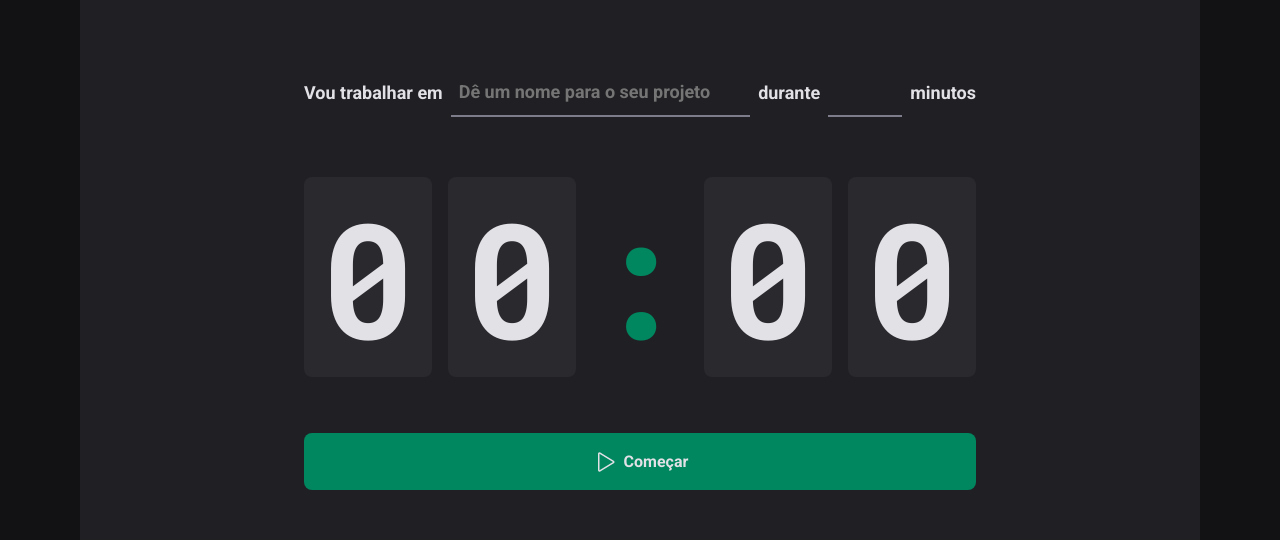
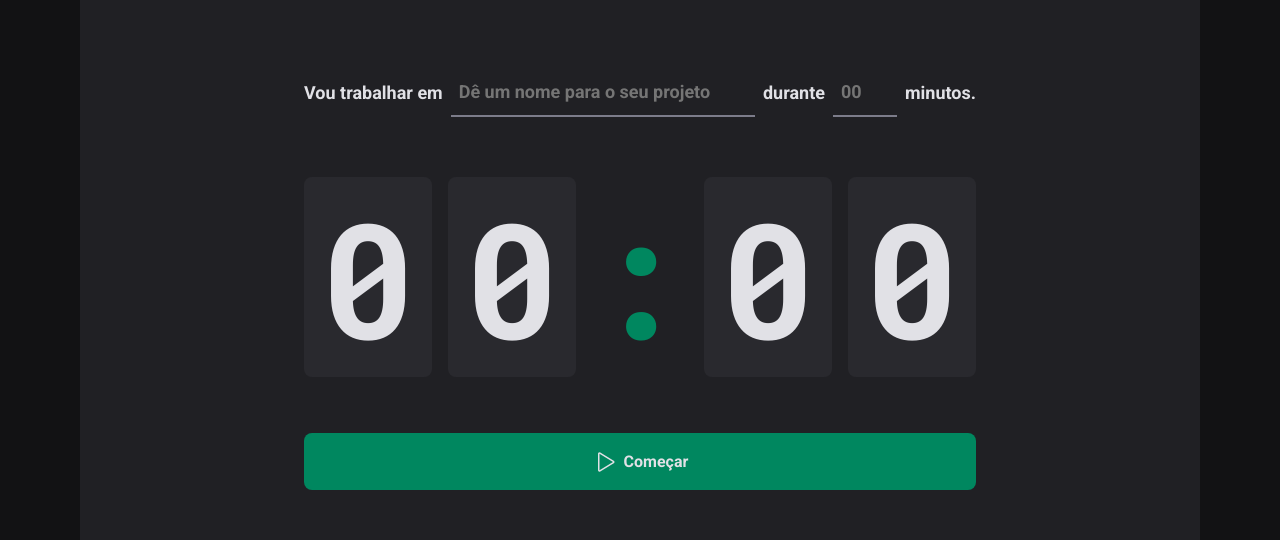
Before and after one commit to dantevicenzo/ignite-reactjs-02-timer, a React (Vite) app: page / in a window 1280 px wide. Shown: the part 170-710 px from the top of the page. Built offline with nearby package versions, Linux system fonts and the light colour scheme.

Commit message:
Layout changes

```diff
--- a/src/pages/History/index.tsx
+++ b/src/pages/History/index.tsx
@@ -1,9 +1,9 @@
-import { HistoryContainer, StyledTable } from './styles'
+import { HistoryContainer, Status, StyledTable } from './styles'
 
 export function History() {
   return (
     <HistoryContainer>
-      <h3>Meu histórico</h3>
+      <h1>Meu histórico</h1>
       <StyledTable>
         <thead>
           <tr>
@@ -18,43 +18,57 @@ export function History() {
             <td>Conserto de débitos técnicos </td>
             <td>25 minutos</td>
             <td>Há cerca de 2 meses</td>
-            <td>Em andamento</td>
+            <td>
+              <Status statusColor="inProgress">Em andamento</Status>
+            </td>
           </tr>
           <tr>
             <td>Conserto de débitos técnicos </td>
             <td>25 minutos</td>
             <td>Há cerca de 2 meses</td>
-            <td>Em andamento</td>
+            <td>
+              <Status statusColor="completed">Em andamento</Status>
+            </td>
           </tr>
           <tr>
             <td>Conserto de débitos técnicos </td>
             <td>25 minutos</td>
             <td>Há cerca de 2 meses</td>
-            <td>Em andamento</td>
+            <td>
+              <Status statusColor="interrupted">Em andamento</Status>
+            </td>
           </tr>
           <tr>
             <td>Conserto de débitos técnicos </td>
             <td>25 minutos</td>
             <td>Há cerca de 2 meses</td>
-            <td>Em andamento</td>
+            <td>
+              <Status statusColor="inProgress">Em andamento</Status>
+            </td>
           </tr>
           <tr>
             <td>Conserto de débitos técnicos </td>
             <td>25 minutos</td>
             <td>Há cerca de 2 meses</td>
-            <td>Em andamento</td>
+            <td>
+              <Status statusColor="inProgress">Em andamento</Status>
+            </td>
           </tr>
           <tr>
             <td>Conserto de débitos técnicos </td>
             <td>25 minutos</td>
             <td>Há cerca de 2 meses</td>
-            <td>Em andamento</td>
+            <td>
+              <Status statusColor="inProgress">Em andamento</Status>
+            </td>
           </tr>
           <tr>
             <td>Conserto de débitos técnicos </td>
             <td>25 minutos</td>
             <td>Há cerca de 2 meses</td>
-            <td>Em andamento</td>
+            <td>
+              <Status statusColor="inProgress">Em andamento</Status>
+            </td>
           </tr>
         </tbody>
       </StyledTable>
--- a/src/pages/History/styles.ts
+++ b/src/pages/History/styles.ts
@@ -3,7 +3,7 @@ import styled from 'styled-components'
 export const HistoryContainer = styled.div`
   margin: 3.125rem 6rem;
 
-  h3 {
+  h1 {
     font-size: 1.5rem;
   }
 `
@@ -39,14 +39,22 @@ export const StyledTable = styled.table`
       width: 50%;
     }
   }
+`
 
-  tr td:last-child::before {
+interface StatusProps {
+  statusColor: 'inProgress' | 'interrupted' | 'completed'
+}
+
+export const Status = styled.span<StatusProps>`
+  display: flex;
+  align-items: center;
+
+  &::before {
     content: '';
-    display: inline-block;
     width: 0.5rem;
     height: 0.5rem;
     border-radius: 50%;
     margin-right: 0.5rem;
-    background-color: #fba94c;
+    background-color: ${(props) => props.theme.color[props.statusColor]};
   }
 `
--- a/src/pages/Home/index.tsx
+++ b/src/pages/Home/index.tsx
@@ -6,7 +6,6 @@ import {
   CountdownContainer,
   InputContainer,
   Button,
-  Input,
   InputNumber,
   InputText,
 } from './styles'
@@ -14,12 +13,33 @@ import {
 export function Home() {
   return (
     <HomeContainer>
+      <form>
         <InputContainer>
-        <span>Vou trabalhar em</span>
-        <InputText type="text" placeholder="Dê um nome para o seu projeto" />
-        <span>durante</span>
-        <InputNumber type="number" />
-        <span>minutos</span>
+          <label htmlFor="task">Vou trabalhar em</label>
+          <InputText
+            type="text"
+            id="task"
+            list="task-suggestions"
+            placeholder="Dê um nome para o seu projeto"
+          />
+
+          <datalist id="task-suggestions">
+            <option value="Projeto 1" />
+            <option value="Projeto 2" />
+            <option value="Projeto 3" />
+          </datalist>
+
+          <label htmlFor="minutesAmount">durante</label>
+          <InputNumber
+            type="number"
+            min="5"
+            max="60"
+            step="5"
+            id="minutesAmount"
+            placeholder="00"
+          />
+
+          <label htmlFor="minutesAmount">minutos.</label>
         </InputContainer>
 
         <CountdownContainer>
@@ -30,10 +50,11 @@ export function Home() {
           <Number>0</Number>
         </CountdownContainer>
 
-      <Button>
+        <Button type="submit">
           <Play size={24} />
           Começar
         </Button>
+      </form>
     </HomeContainer>
   )
 }
--- a/src/pages/Home/styles.ts
+++ b/src/pages/Home/styles.ts
@@ -15,24 +15,34 @@ export const InputContainer = styled.div`
   font-size: 1.125rem;
 `
 
-export const Input = styled.input`
+export const BaseInput = styled.input`
   background-color: transparent;
   border: none;
   border-bottom: 2px solid ${(props) => props.theme.color.grey4};
+
   padding: 0.5rem;
 
   color: ${(props) => props.theme.color.grey7};
 
   font-weight: bold;
   font-size: 1.125rem;
+
+  :focus {
+    box-shadow: none;
+    border-color: ${(props) => props.theme.color.green};
+  }
 `
 
-export const InputText = styled(Input)`
+export const InputText = styled(BaseInput)`
   flex: 1;
+
+  &::-webkit-calendar-picker-indicator {
+    display: none !important;
+  }
 `
 
-export const InputNumber = styled(Input)`
-  width: 4.625rem;
+export const InputNumber = styled(BaseInput)`
+  width: 4rem;
 `
 
 export const CountdownContainer = styled.div`
--- a/src/styles/themes/default.ts
+++ b/src/styles/themes/default.ts
@@ -17,6 +17,10 @@ export const defaultTheme = {
     grey8: '#29292E',
 
     white: '#FFFFFF',
+
+    inProgress: '#FBA94C',
+    interrupted: '#AB222E',
+    completed: '#04D361',
   },
 
   borderRadius: '8px',
```
Lines whose indentation alone changed are shown as unchanged.
